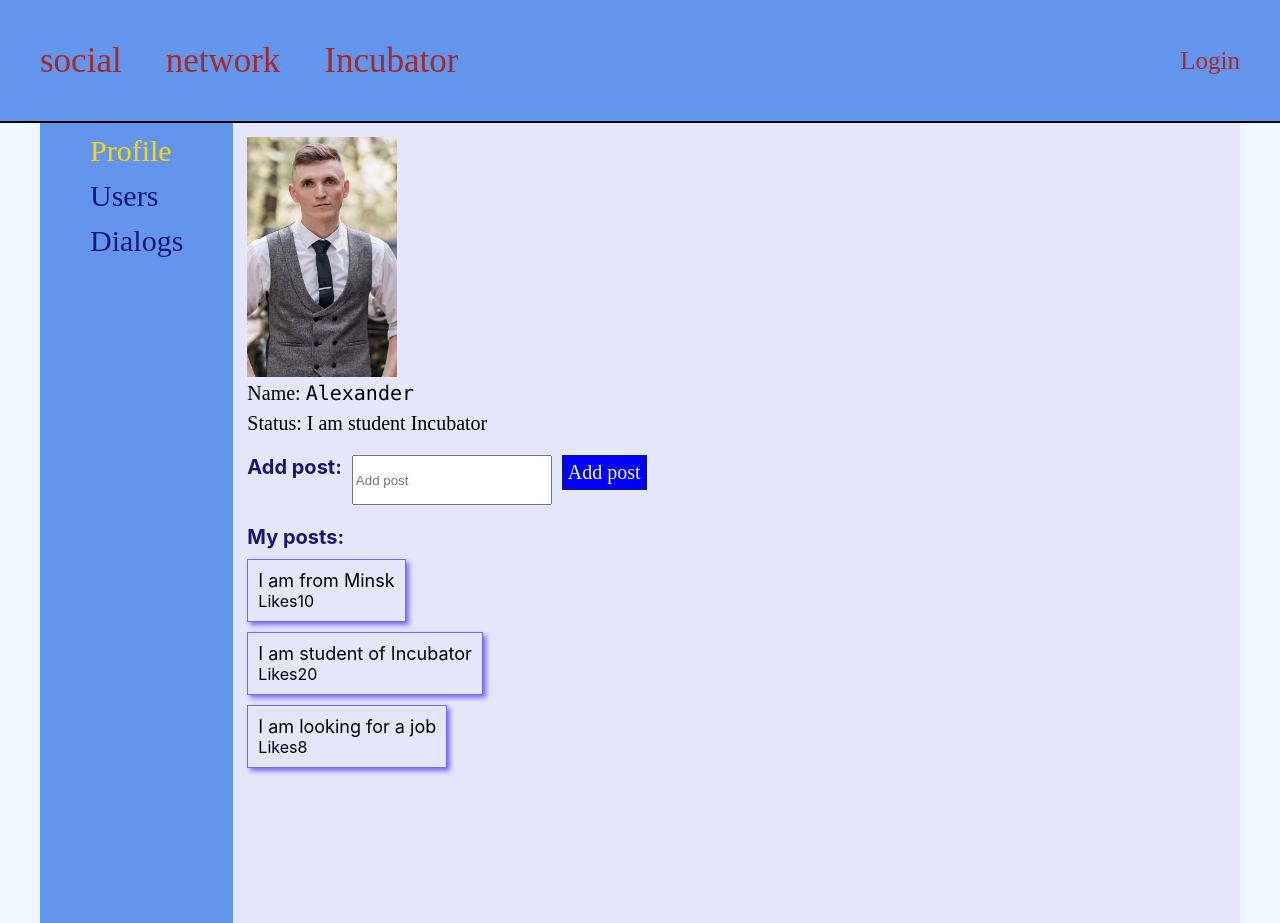
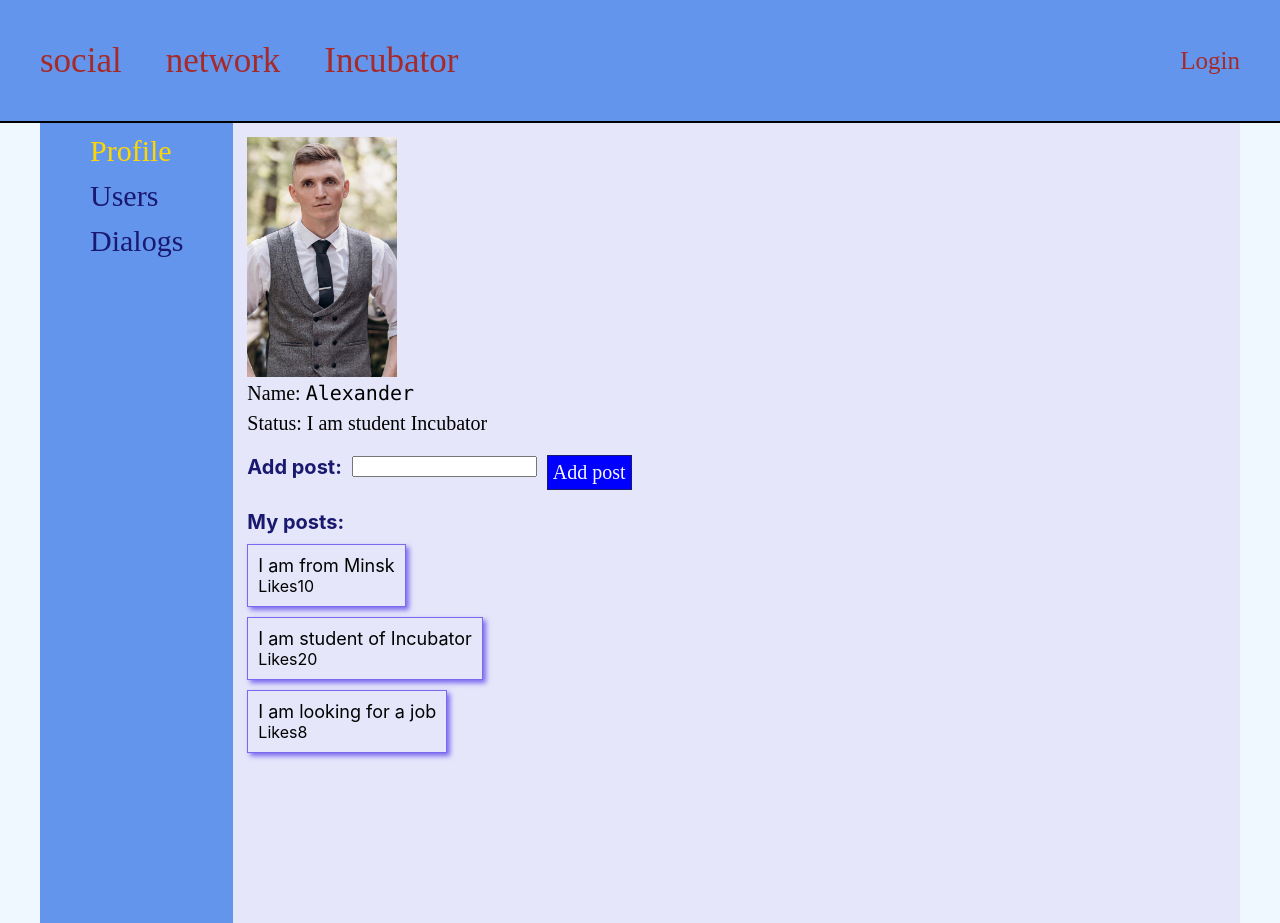
Before and after one commit to Alexander1995-it/samurai-way, a React (Create React App) app: page /profile in a window 1280 px wide. Built offline with nearby package versions, Linux system fonts and the light colour scheme.

Commit message:
up to 33 lessons

```diff
--- a/src/components/Profile/MyPosts/MyPosts.tsx
+++ b/src/components/Profile/MyPosts/MyPosts.tsx
@@ -5,6 +5,7 @@ import PostForm from "../PostForm/PostForm";
 import {MyPostType} from "../../../state/state";
 
 type MyPostsPropsType = {
+    messagePost: string
     myPosts: MyPostType[]
 }
 
@@ -12,7 +13,7 @@ const MyPosts = (props: MyPostsPropsType) => {
 
     return (
         <div className={style.myPosts__block}>
-            <PostForm/>
+            <PostForm messagePost={props.messagePost}/>
             <div className={style.myPosts__title}>
                 My posts:
             </div>
--- a/src/components/Profile/PostForm/PostForm.tsx
+++ b/src/components/Profile/PostForm/PostForm.tsx
@@ -1,19 +1,35 @@
-import React from 'react';
+import React, {ChangeEvent} from 'react';
 import s from './PostFrom.module.css'
 import ButtonBlue from "../../../lib/ButtonBlue/ButtonBlue";
-import Input from "../../../lib/Input/Input";
+import {addPost, changeMessagePost} from "../../../state/state";
 
-const PostForm = () => {
+type PostFormPropsType = {
+    messagePost: string
+}
+
+const PostForm = (props: PostFormPropsType) => {
+
+
     const onClickAddPostHandler = () => {
-        console.log('add')
+        addPost(props.messagePost)
+
+
     }
+    const onChangePostHandler = (e: ChangeEvent<HTMLInputElement>) => {
+        changeMessagePost(e.currentTarget.value)
+    }
+
     return (
         <div className={s.postForm__block}>
             <div className={s.postForm__title}>
                 Add post:
             </div>
             <div className={s.input__block}>
-                <Input value={''} placeholder={'Add post'}/>
+                <input
+                    onChange={onChangePostHandler}
+                    value={props.messagePost}
+                />
+                {/*<Input ref={newPostAdd}  placeholder={'Add post'}/>*/}
             </div>
             <div className={s.btn__block}>
                 <ButtonBlue onClick={onClickAddPostHandler}>Add post</ButtonBlue>
--- a/src/components/Profile/Profile.tsx
+++ b/src/components/Profile/Profile.tsx
@@ -13,7 +13,10 @@ const Profile = (props: ProfilePropsType) => {
     return (
         <div className={style.profile__block}>
             <MyProfileInfo myProfile={props.profile.myProfile}/>
-            <MyPosts myPosts={props.profile.myPost}/>
+            <MyPosts
+                messagePost={props.profile.messagePost}
+                myPosts={props.profile.myPost}
+            />
         </div>
     );
 };
--- a/src/index.tsx
+++ b/src/index.tsx
@@ -1,12 +1,3 @@
-import React from 'react';
-import ReactDOM from 'react-dom';
-import './index.css';
-import App from './App';
+import {rerenderTree} from "./rerender";
 
-
-
-
-ReactDOM.render(
-    <App/>,
-  document.getElementById('root')
-);
+rerenderTree()
--- a/src/lib/Input/Input.tsx
+++ b/src/lib/Input/Input.tsx
@@ -2,15 +2,16 @@ import React from 'react';
 import s from './Input.module.css'
 
 type InputPropsType = {
-   value: string
+    value?: string
     placeholder?: string
+    ref: any
 
 }
 
 const Input = (props: InputPropsType) => {
     return (
         <div className={s.input__block}>
-            <input placeholder={props.placeholder}  value={props.value}/>
+            <input ref={props.ref} placeholder={props.placeholder} />
         </div>
     );
 };
--- /dev/null
+++ b/src/rerender.tsx
@@ -0,0 +1,12 @@
+import React from 'react';
+import ReactDOM from 'react-dom';
+import './index.css';
+import App from './App';
+
+
+export const rerenderTree = () => {
+    ReactDOM.render(
+        <App/>,
+        document.getElementById('root')
+    );
+}
--- a/src/state/state.ts
+++ b/src/state/state.ts
@@ -1,4 +1,5 @@
 import ava from "../images/IMG_social-network.jpg";
+import {rerenderTree} from "../rerender";
 
 export type MyProfileType = {
     id: number,
@@ -13,6 +14,7 @@ export type MyPostType = {
 }
 
 export type ProfilePageType = {
+    messagePost: string
     myProfile: MyProfileType
     myPost: Array<MyPostType>
 }
@@ -31,8 +33,23 @@ type RootState = {
     dialogsPage: DialogsPageType[]
 }
 
+export const addPost = (post: string) => {
+    let newPost: MyPostType = {
+        id: 4,
+        post,
+        likes: 0
+    }
+    state.profilePage.myPost.unshift(newPost)
+    rerenderTree()
+}
+export const changeMessagePost = (postText: string) => {
+    state.profilePage.messagePost = postText
+    rerenderTree()
+}
+
 const state: RootState = {
     profilePage: {
+        messagePost: '',
         myProfile: {
             id: 1,
             name: 'Alexander',
```
